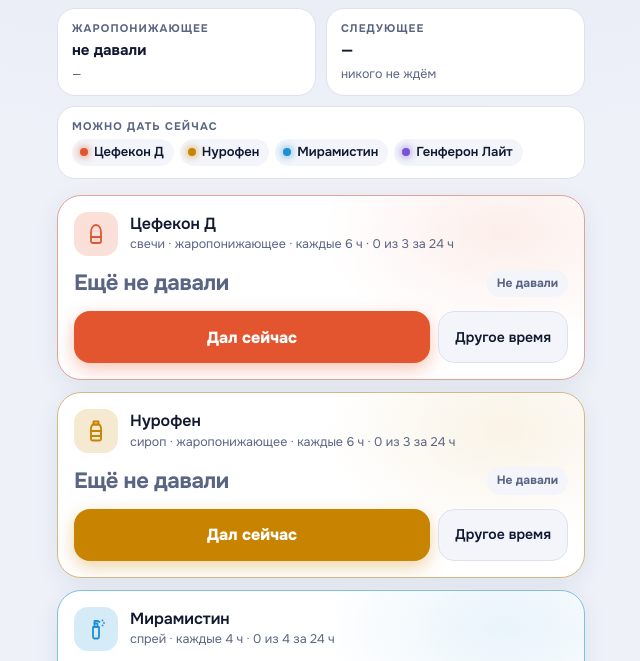
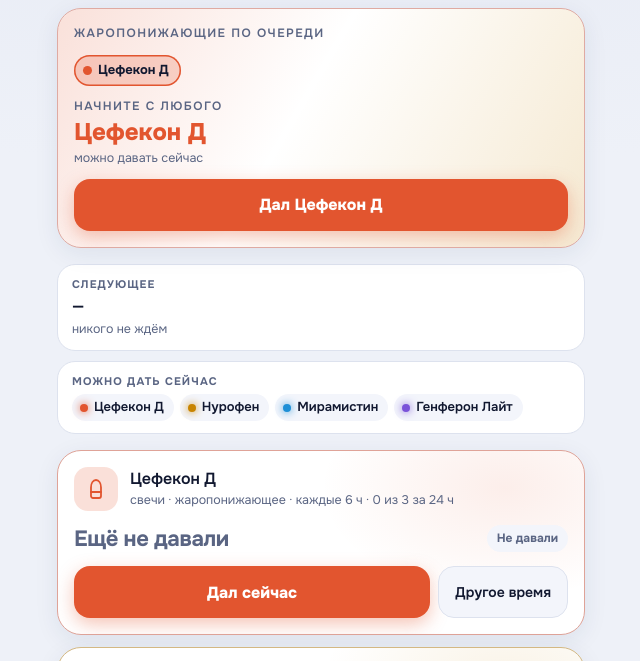
Before and after one commit to joined751-creator/joined751-creator.github.io, a plain HTML site: page index.html in a window 1280 px wide. Shown: the part 89-750 px from the top of the page, without its empty margins (319-959 px from the left). Drawn offline with Linux system fonts and the light colour scheme; a web font is replaced by a local one.

Commit message:
Чередование жаропонижающих: очередь Цефекон/Нурофен и пауза между ними

```diff
--- a/index.html
+++ b/index.html
@@ -35,6 +35,7 @@
 button:focus-visible,input:focus-visible{outline:2px solid var(--accent);outline-offset:2px}
 .num{font-variant-numeric:tabular-nums}
 svg{display:block}
+[hidden]{display:none!important}
 
 /* header */
 header{display:flex;align-items:center;justify-content:space-between;gap:12px;padding-top:4px}
@@ -138,6 +139,19 @@
 .del.armed{background:var(--bad);color:#fff}
 .empty{color:var(--muted);text-align:center;padding:18px 8px;font-size:14px}
 
+.altcard{position:relative;overflow:hidden;background:var(--surface);border:1px solid color-mix(in srgb,var(--c) 40%,var(--line));border-radius:24px;padding:16px;display:grid;grid-template-columns:minmax(0,1fr);gap:12px;box-shadow:var(--shadow)}
+.altcard::before{content:"";position:absolute;inset:0;background:linear-gradient(120deg,color-mix(in srgb,var(--m1) 18%,transparent),transparent 45%,color-mix(in srgb,var(--m2) 18%,transparent));pointer-events:none}
+.altcard>*{position:relative}
+.seq{display:flex;align-items:center;gap:8px;flex-wrap:wrap}
+.seq .st{display:inline-flex;align-items:center;gap:6px;padding:6px 12px 6px 9px;border-radius:999px;background:var(--surface2);font-size:13px;font-weight:700}
+.seq .st i{width:9px;height:9px;border-radius:50%;background:var(--sc);display:inline-block}
+.seq .st.prev{opacity:.7;font-weight:600}
+.seq .st.next{background:color-mix(in srgb,var(--c) 22%,transparent);box-shadow:inset 0 0 0 1.5px var(--c)}
+.seq .arr{color:var(--muted);font-weight:700}
+.nextname{font-family:var(--f-display);font-weight:800;font-size:24px;line-height:1.15;color:var(--c);overflow-wrap:anywhere}
+.why{font-size:12.5px;color:var(--muted);margin-top:6px;display:flex;gap:6px;align-items:center}
+.tog{display:flex;align-items:center;gap:10px;font-weight:600;font-size:14px;min-height:36px}
+.tog input{width:22px;height:22px;accent-color:var(--accent);flex:none;margin:0}
 .foot{color:var(--faint);font-size:12px;text-align:center;line-height:1.5}
 
 /* sheet */
@@ -182,6 +196,7 @@
     </button>
   </header>
 
+  <section class="altcard" id="alt" hidden></section>
   <section class="now" id="now"></section>
   <section class="cards" id="cards"></section>
 
@@ -230,7 +245,7 @@
 function iconFor(m){const f=(m.form||"")+" "+m.name;return /свеч/i.test(f)?"supp":/сироп|суспенз/i.test(f)?"bottle":/спрей|аэроз/i.test(f)?"spray":"pill"}
 
 const LS={get(k,d){try{const v=localStorage.getItem(k);return v?JSON.parse(v):d}catch(e){return d}},set(k,v){try{localStorage.setItem(k,JSON.stringify(v))}catch(e){}}};
-let meds=LS.get("meds",DEFAULT_MEDS), doses=LS.get("doses",[]), pending={};
+let meds=LS.get("meds",DEFAULT_MEDS), doses=LS.get("doses",[]), pending={}, alt=LS.get("alt",{on:true,gap:4});
 function uid(){return Date.now().toString(36)+Math.random().toString(36).slice(2,7)}
 function addDose(d){d.id=d.id||uid();doses.push(d);LS.set("doses",doses);render();return d.id}
 function removeDose(id){doses=doses.filter(x=>x.id!==id);LS.set("doses",doses);render()}
@@ -252,13 +267,19 @@
 function lastOf(id){let b=null;for(const d of doses)if(d.med===id&&(!b||d.at>b.at))b=d;return b}
 function last24(id){const c=Date.now()-24*H;return doses.filter(d=>d.med===id&&d.at>c).length}
 
+function feverMeds(){return meds.filter(m=>m.fever)}
+function altActive(){return alt.on&&feverMeds().length>=2}
+function lastFever(exceptId){let b=null;for(const d of doses){const m=medById(d.med);if(m&&m.fever&&d.med!==exceptId&&(!b||d.at>b.at))b=d}return b}
+function feverTurn(){const fm=feverMeds(),l=lastFever();if(!l)return null;const i=fm.findIndex(m=>m.id===l.med);return fm[(i+1)%fm.length]}
 function stateOf(m,now){
   const last=lastOf(m.id),iv=(+m.hours||0)*H,n=last24(m.id);
-  if(!last)return{k:"never",last,iv,n};
-  const el=now-last.at;
-  if(iv&&el<iv)return{k:"wait",last,iv,n,el,left:iv-el,at:last.at+iv};
-  if(m.max&&n>=m.max)return{k:"limit",last,iv,n,el};
-  return{k:"ok",last,iv,n,el};
+  let at=last&&iv?last.at+iv:0,from=last?last.at:0,why="";
+  if(m.fever&&altActive()&&alt.gap){const o=lastFever(m.id);if(o){const t=o.at+alt.gap*H;if(t>at){at=t;from=o.at;why="пауза между жаропонижающими — "+String(alt.gap).replace(".",",")+" ч"}}}
+  const el=last?now-last.at:0,base={last,iv,n,el,at,from,why};
+  if(at>now)return Object.assign(base,{k:"wait",left:at-now});
+  if(m.max&&n>=m.max&&last)return Object.assign(base,{k:"limit"});
+  if(m.fever&&altActive()){const t=feverTurn();if(t&&t.id!==m.id)return Object.assign(base,{k:"notturn",turn:t})}
+  return Object.assign(base,{k:last?"ok":"never"});
 }
 function sig(){const now=Date.now();return meds.map(m=>stateOf(m,now).k).join()+"|"+new Date(now).getMinutes()}
 let lastSig="";
@@ -271,16 +292,18 @@
   document.getElementById("cards").innerHTML=meds.map(m=>{
     const s=stateOf(m,now),ic=ICONS[iconFor(m)];
     const badge={never:'<span class="badge never">Не давали</span>',ok:'<span class="badge ok">Можно давать</span>',
-      wait:'<span class="badge wait num">через '+(s.left?dur(s.left):"")+'</span>',limit:'<span class="badge limit">Лимит '+s.n+'/'+m.max+'</span>'}[s.k];
+      wait:'<span class="badge wait num">через '+(s.left?dur(s.left):"")+'</span>',limit:'<span class="badge limit">Лимит '+s.n+'/'+m.max+'</span>',
+      notturn:'<span class="badge wait">⇄ очередь: '+(s.turn?esc(s.turn.name):"")+'</span>'}[s.k];
     const meta=[esc(m.form||""),m.hours?"каждые "+String(m.hours).replace(".",",")+" ч":"",m.max?s.n+" из "+m.max+" за 24 ч":""].filter(Boolean).join(" · ");
     let timer,cap="";
-    if(!s.last){timer='<div class="timer none"><span class="elapsed">Ещё не давали</span>'+badge+'</div>'}
+    const whyH=s.why&&s.k==="wait"?`<div class="why">⇄ ${esc(s.why)}</div>`:"";
+    if(!s.last){timer='<div class="timer none"><span class="elapsed">Ещё не давали</span>'+badge+'</div>'+(s.k==="wait"?`<div><div class="capsule"><div class="fill" style="width:${Math.min(100,(now-s.from)/(s.at-s.from)*100)}%"></div></div><div class="ends num"><span></span><span>можно в <b>${hm(s.at)}</b></span></div>${whyH}</div>`:"")}
     else{
-      const pct=s.iv?Math.min(100,(now-s.last.at)/s.iv*100):100;
+      const pct=s.k==="wait"?Math.min(100,(now-s.from)/(s.at-s.from)*100):100;
       timer=`<div><div class="eyebrow" style="margin-bottom:6px">Прошло с приёма</div><div class="timer"><span class="elapsed" data-since="${s.last.at}">${clockDur(now-s.last.at)}</span>${badge}</div></div>`;
       cap=`<div><div class="capsule"><div class="fill" style="width:${pct}%"></div><div class="half"></div></div>
         <div class="ends num"><span>дали <b>${hm(s.last.at)}</b>${dayKey(s.last.at)!==dayKey(now)?" "+dayName(s.last.at).toLowerCase():""}</span>
-        <span>${s.iv?(s.k==="wait"?"можно в <b>"+hm(s.at)+"</b>":"можно <b>сейчас</b>"):"интервал не задан"}</span></div></div>`;
+        <span>${s.k==="wait"?"можно в <b>"+hm(s.at)+"</b>":s.k==="notturn"?"сейчас очередь <b>"+esc(s.turn.name)+"</b>":s.iv||s.why?"можно <b>сейчас</b>":"интервал не задан"}</span></div>${whyH}</div>`;
     }
     return `<article class="card${s.k==="ok"||s.k==="never"?" ready":""}" style="--c:var(--${m.color||"m6"})">
       <div class="top"><div class="ico"><svg viewBox="0 0 24 24" fill="none" stroke-width="1.8" stroke-linecap="round" stroke-linejoin="round">${ic}</svg></div>
@@ -296,9 +319,24 @@
   for(const m of meds){const s=stateOf(m,now);if(s.k==="ok"||s.k==="never")can.push(m);else if(s.k==="wait")wait.push({m,s})}
   wait.sort((a,b)=>a.s.at-b.s.at);
   const chip=m=>`<span class="chip" style="--c:var(--${m.color||"m6"})"><i></i>${esc(m.name)}</span>`;
-  document.getElementById("now").innerHTML=
-    `<div class="tile"><span class="k">Жаропонижающее</span><span class="v">${fever?esc(medById(fever.med).name):"не давали"}</span><span class="s num" ${fever?`data-ago="${fever.at}"`:""}>${fever?dur(now-fever.at)+" назад":"—"}</span></div>
-     <div class="tile"><span class="k">Следующее</span><span class="v">${wait[0]?esc(wait[0].m.name):"—"}</span><span class="s num">${wait[0]?"в "+hm(wait[0].s.at)+" · через "+dur(wait[0].s.left):"никого не ждём"}</span></div>
+  // alternation card
+  const altEl=document.getElementById("alt");
+  if(altActive()){
+    const fm=feverMeds(),lf=lastFever(),nx=feverTurn()||fm[0],ns=stateOf(nx,now),lm=lf&&medById(lf.med);
+    const col=m=>"var(--"+(m.color||"m6")+")";
+    const pct=ns.k==="wait"?Math.min(100,(now-ns.from)/(ns.at-ns.from)*100):100;
+    altEl.hidden=false;altEl.style.setProperty("--c",col(nx));
+    altEl.innerHTML=`<div class="eyebrow">Жаропонижающие по очереди</div>
+      <div class="seq">${lm?`<span class="st prev" style="--sc:${col(lm)}"><i></i>${esc(lm.name)} · ${hm(lf.at)}</span><span class="arr">→</span>`:""}<span class="st next" style="--sc:${col(nx)}"><i></i>${esc(nx.name)}</span></div>
+      <div><div class="eyebrow" style="margin-bottom:4px">${lf?"Следующим даём":"Начните с любого"}</div><div class="nextname">${esc(nx.name)}</div>
+      <div class="meta num">${ns.k==="wait"?"можно в <b>"+hm(ns.at)+"</b> · через "+dur(ns.left):ns.k==="limit"?"уже "+ns.n+" раз за сутки":"можно давать сейчас"}${lf?" · с прошлого жаропонижающего "+dur(now-lf.at):""}</div></div>
+      ${lf?`<div><div class="capsule"><div class="fill" style="width:${pct}%"></div><div class="half"></div></div>${ns.why&&ns.k==="wait"?`<div class="why">⇄ ${esc(ns.why)}</div>`:""}</div>`:""}
+      <div class="actions"><button class="give" style="--c:${col(nx)}" data-give="${esc(nx.id)}">Дал ${esc(nx.name)}</button></div>`;
+  }else{altEl.hidden=true;altEl.innerHTML=""}
+
+  document.getElementById("now").innerHTML=(altActive()?"":
+    `<div class="tile"><span class="k">Жаропонижающее</span><span class="v">${fever?esc(medById(fever.med).name):"не давали"}</span><span class="s num">${fever?dur(now-fever.at)+" назад":"—"}</span></div>`)+
+    `<div class="tile${altActive()?" wide":""}"><span class="k">Следующее</span><span class="v">${wait[0]?esc(wait[0].m.name):"—"}</span><span class="s num">${wait[0]?"в "+hm(wait[0].s.at)+" · через "+dur(wait[0].s.left):"никого не ждём"}</span></div>
      <div class="tile wide"><span class="k">Можно дать сейчас</span>${can.length?`<div class="chips">${can.map(chip).join("")}</div>`:'<span class="s">Пока ничего — смотрите время на карточках</span>'}</div>`;
 
   // temperature
@@ -396,18 +434,21 @@
         <div class="r1"><span class="sw"></span><input data-i="${i}" data-k="name" value="${esc(m.name)}" aria-label="Название"><button class="x" data-rm="${i}" aria-label="Убрать">✕</button></div>
         <div class="r2"><label><span>Интервал, часов</span><input data-i="${i}" data-k="hours" class="num" inputmode="decimal" value="${m.hours||""}"></label>
         <label><span>Максимум за сутки</span><input data-i="${i}" data-k="max" class="num" inputmode="numeric" value="${m.max||""}"></label></div>
-        <label><span>Форма / заметка</span><input data-i="${i}" data-k="form" value="${esc(m.form||"")}"></label></div>`).join("")}
+        <label><span>Форма / заметка</span><input data-i="${i}" data-k="form" value="${esc(m.form||"")}"></label>
+        <label class="tog"><input type="checkbox" data-i="${i}" data-k="fever" ${m.fever?"checked":""}> Жаропонижающее</label></div>`).join("")}
+      <div class="medcard" style="--c:var(--accent)"><label class="tog"><input type="checkbox" id="altOn" ${alt.on?"checked":""}> Давать жаропонижающие по очереди</label>
+        <label><span>Минимум между разными жаропонижающими, часов</span><input id="altGap" class="num" inputmode="decimal" value="${alt.gap||""}"></label></div>
       <button class="secondary" id="addMed">+ Добавить лекарство</button>
-      <div class="note">Интервал и максимум приёмов — как сказал врач или как написано в инструкции. Пустое поле — без ограничения. Слова «свечи», «сироп», «спрей» в форме меняют иконку.</div>
+      <div class="note">Интервал и максимум приёмов — как сказал врач или как написано в инструкции. Пустое поле — без ограничения. Промежуток между разными жаропонижающими тоже уточните у врача. Слова «свечи», «сироп», «спрей» в форме меняют иконку.</div>
       <div class="row"><button class="secondary" id="cancelS">Отмена</button><button class="primary" id="saveS">Сохранить</button></div>`,()=>{
-      document.querySelectorAll(".medcard input").forEach(inp=>inp.oninput=()=>{
+      document.querySelectorAll(".medcard input[data-i]").forEach(inp=>inp.oninput=inp.onchange=()=>{
         const m=draft[inp.dataset.i],k=inp.dataset.k,v=inp.value;
-        m[k]=(k==="name"||k==="form")?v:(parseFloat(v.replace(",","."))||0);
+        m[k]=k==="fever"?inp.checked:(k==="name"||k==="form")?v:(parseFloat(v.replace(",","."))||0);
       });
       document.querySelectorAll("[data-rm]").forEach(b=>b.onclick=()=>{draft.splice(+b.dataset.rm,1);draw()});
       document.getElementById("addMed").onclick=()=>{draft.push({id:uid(),name:"Новое лекарство",form:"",hours:8,max:0,color:COLORS[draft.length%COLORS.length],fever:false});draw()};
       document.getElementById("cancelS").onclick=closeSheet;
-      document.getElementById("saveS").onclick=()=>{draft=draft.filter(m=>m.name.trim());document.getElementById("sheetHost").innerHTML="";saveMeds(draft);toast("Сохранено")};
+      document.getElementById("saveS").onclick=()=>{alt={on:document.getElementById("altOn").checked,gap:parseFloat(document.getElementById("altGap").value.replace(",","."))||0};LS.set("alt",alt);draft=draft.filter(m=>m.name.trim());document.getElementById("sheetHost").innerHTML="";saveMeds(draft);toast("Сохранено")};
     });
   };
   draw();
```
